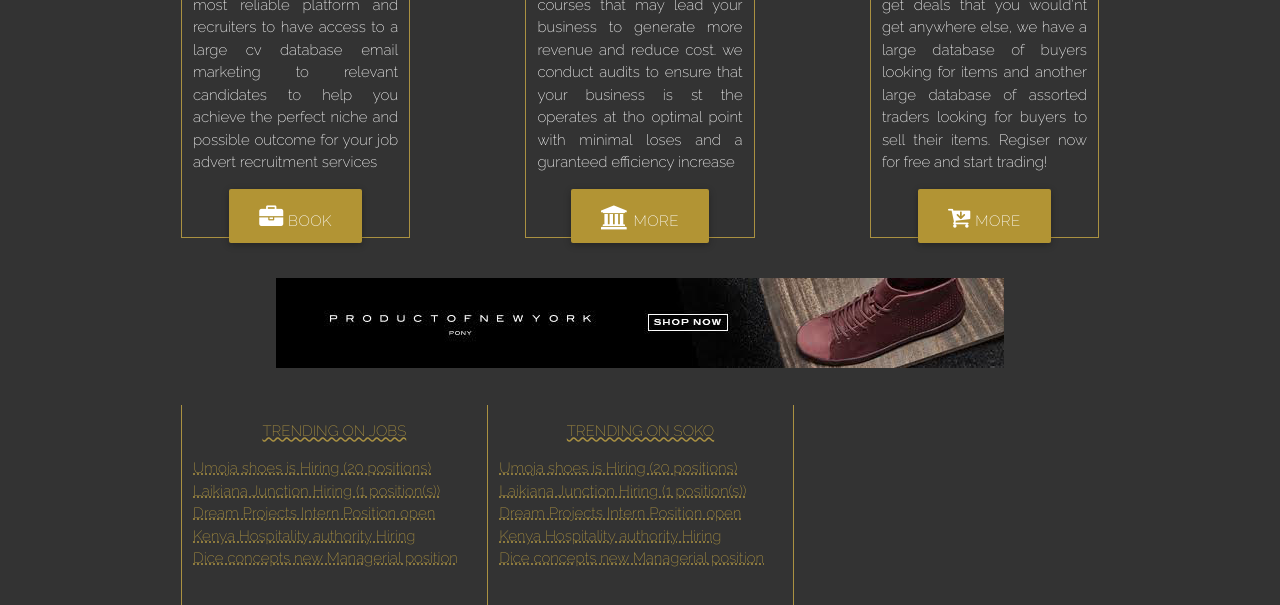
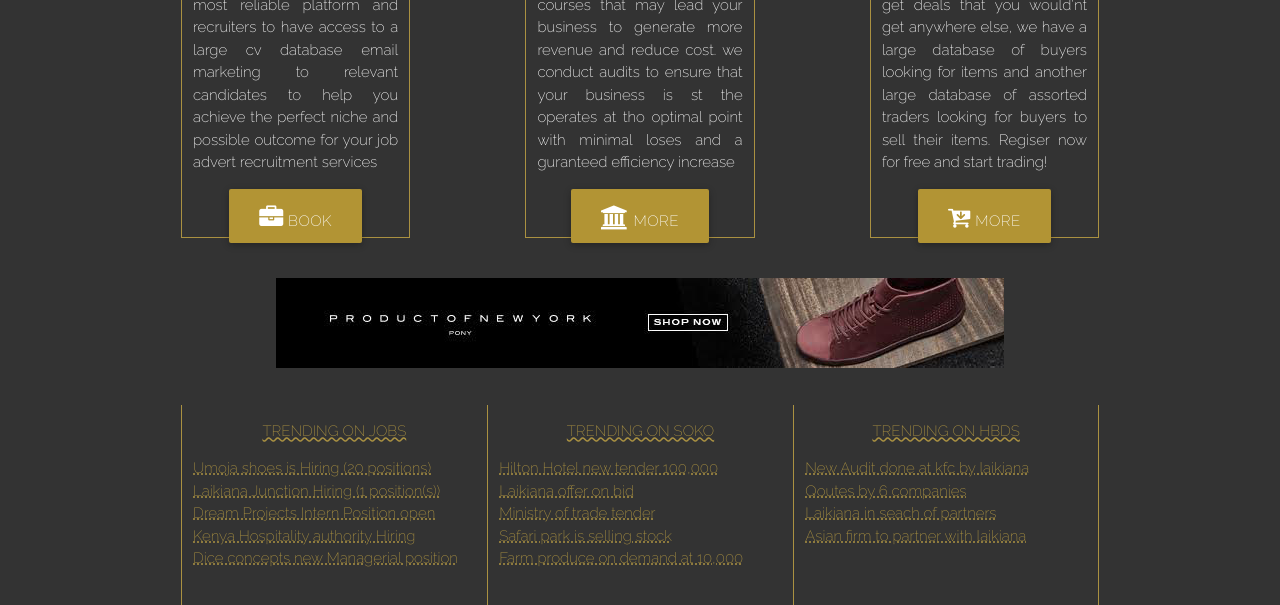
Before and after one commit to Quantumke/ResponsiveLandingPage, a plain HTML site: page index.html in a window 1280 px wide. Shown: the part 982-1587 px from the top of the page. Drawn offline with Linux system fonts and the light colour scheme.

Commit message:
markup trends

```diff
--- a/index.html
+++ b/index.html
@@ -259,11 +259,11 @@
                     </div>
                     <div class="trending-body">
                         <P>
-                        Umoja shoes is Hiring (20 positions)<br>
-                        Laikiana Junction  Hiring (1 position(s))<br>
-                        Dream Projects Intern Position open<br>
-                        Kenya Hospitality authority Hiring<br>
-                        Dice concepts new Managerial position
+                      Hilton Hotel new tender 100,000<br>
+                        Laikiana offer on bid<br>
+                       Ministry of trade tender <br>
+                       Safari park is selling stock<br>
+                        Farm produce on demand at 10,000
 
 
                         </P>
@@ -271,7 +271,21 @@
 
 		            </div>
 		            <!--------------------------->
-		            <div class="trends col s4">
+		            <div class="trends col s4" style="border-right: 1px solid #AA9141;">
+		              <div class="trends-top">
+                         <P>TRENDING ON HBDS</P>
+
+                    </div>
+                    <div class="trending-body">
+                        <P>
+                     New Audit done at kfc by laikiana<br>
+                       Qoutes by 6 companies<br>
+                    Laikiana in seach of partners<br>
+                       Asian firm to partner with laikiana<br>
+
+
+                        </P>
+                    </div>
 
 		            </div>
 		            <!--------------------------->
```
